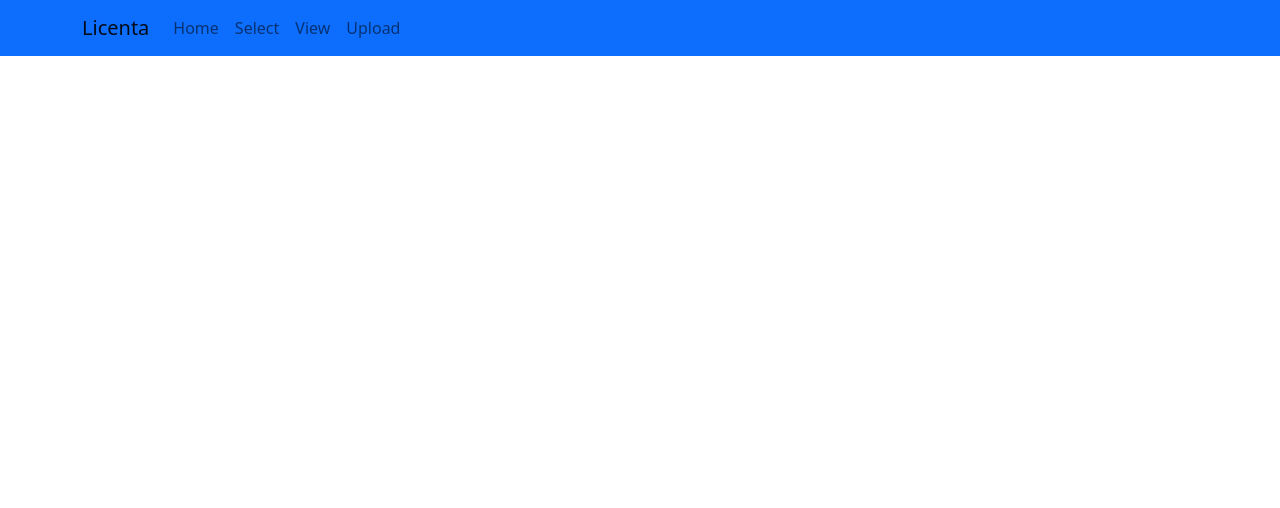
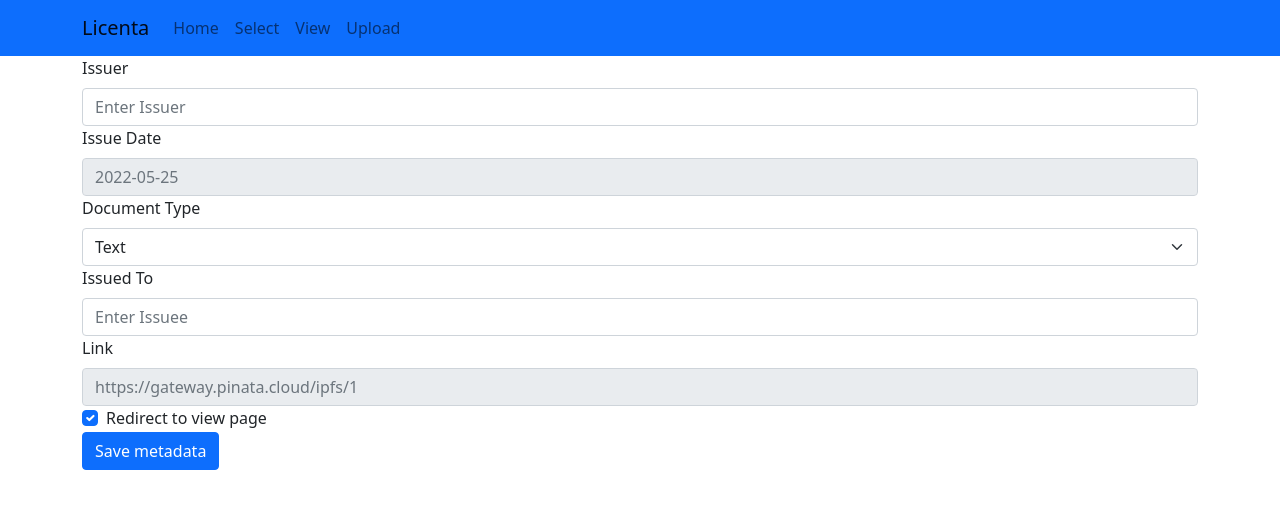
Before and after one commit to adrianmihalcea/licenta, a React (Create React App) app in the folder frontend/: page /save/1 in a window 1280 px wide. Shown: the top 508 px of the page. Built offline with nearby package versions, Linux system fonts and the light colour scheme.

Commit message:
Finalise Upload Form + Start work on Save Metadata Form

```diff
--- a/frontend/src/App.js
+++ b/frontend/src/App.js
@@ -7,7 +7,8 @@ import { Route, Routes } from "react-router-dom";
 import Select from './components/Select';
 import View from './components/View';
 import Upload from './components/Upload';
-import ViewDocument from './components/ViewDocument.jsx';
+import ViewDocument from './components/ViewDocument';
+import Save from './components/Save';
 
 export default class App extends Component {
   render() {
@@ -19,6 +20,7 @@ export default class App extends Component {
           <Route path='/view' element={<View />} />
           <Route path='/view/:id' element={<ViewDocument />} />
           <Route path='/upload' element={<Upload />} />
+          <Route path='/save/:ipfsHash/' element={<Save />} />
           <Route exact path='/' element={<Home />} />
         </Routes>
       </>
--- /dev/null
+++ b/frontend/src/components/Save.jsx
@@ -0,0 +1,81 @@
+import { Container, Form, Button } from "react-bootstrap";
+import { useParams, useNavigate } from 'react-router-dom';
+import React from "react";
+
+const getCurrentDate = () => {
+    return new Date().toISOString().substring(0, 10);
+};
+
+const getPinataLinkFromHash = (hash) => {
+    return 'https://gateway.pinata.cloud/ipfs/' + hash;
+};
+
+const Save = () => {
+    const { ipfsHash } = useParams();
+    const navigate = useNavigate();
+    const [metadata, setMetadata] = React.useState({
+        issuer: "",
+        issueDate: getCurrentDate(),
+        documentType: "Text",
+        issuedTo: "",
+        link: getPinataLinkFromHash(ipfsHash)
+    });
+    const [redirectFlag, setRedirectFlag] = React.useState(true);
+
+    const handleChange = (event) => {
+        event.preventDefault();
+        let fieldName = event.target.name;
+        let fleldVal = event.target.value;
+        setMetadata(prevState => ({...prevState, [fieldName]: fleldVal}));
+    };
+
+    const handleSubmit = (event) => {
+        event.preventDefault();
+        console.log(metadata);
+        console.log(redirectFlag);
+    };
+
+    return (<Container>
+        <Form>
+            <Form.Group>
+                <Form.Label>Issuer</Form.Label>
+                <Form.Control type="text" placeholder="Enter Issuer"
+                    name='issuer' value={metadata.issuer} onChange={handleChange}/>
+            </Form.Group>
+            <Form.Group>
+                <Form.Label>Issue Date</Form.Label>
+                <Form.Control type="text" disabled placeholder={getCurrentDate()}/>
+            </Form.Group>
+            <Form.Group>
+                <Form.Label>Document Type</Form.Label>
+                <Form.Select name='documentType' value={metadata.documentType} onChange={handleChange}>
+                    <option>Text</option>
+                    <option>Image</option>
+                    <option>Pdf</option>
+                    <option>Other</option>
+                </Form.Select>
+            </Form.Group>
+            <Form.Group>
+                <Form.Label>Issued To</Form.Label>
+                <Form.Control type="text" placeholder="Enter Issuee" />
+            </Form.Group>
+            <Form.Group>
+                <Form.Label>Link</Form.Label>
+                <Form.Control type="text" placeholder={getPinataLinkFromHash(ipfsHash)}  disabled />
+            </Form.Group>
+
+            <Form.Group>
+                <Form.Check type="checkbox" label="Redirect to view page" defaultChecked onChange={
+                    (event) => {
+                        setRedirectFlag(event.target.checked);
+                    }
+                }/>
+            </Form.Group>
+            <Button variant="primary" type="submit" onClick={handleSubmit}>
+                Save metadata
+            </Button>
+        </Form>
+    </Container>)
+};
+
+export default Save;
--- a/frontend/src/components/Upload.jsx
+++ b/frontend/src/components/Upload.jsx
@@ -1,10 +1,15 @@
+import axios from 'axios';
 import { useState } from 'react';
-import { Container, Form, Button } from 'react-bootstrap';
+import { Container, Spinner, Button, Card } from 'react-bootstrap';
 import { useNavigate } from 'react-router-dom';
+
+import styles from '../styles/upload.module.css';
 
 const Upload = () =>
 {
     const [file, setFile] = useState('');
+    const [spinnerFlag, setSpinnerFlag] = useState(false);
+    const [ipfsHash, setIpfsHash] = useState('');
     const navigate = useNavigate();
 
     function handleChange(event) {
@@ -12,38 +17,59 @@ const Upload = () =>
         setFile(event.target.files[0]);
     }
 
+    function handleFinalise(event) {
+        event.preventDefault();
+        navigate('/save/' + ipfsHash);
+    }
+
     const submit = (event) => {
         event.preventDefault();
-        navigate('/view/' + 'temp');
+        console.log(file);
+        setSpinnerFlag(true);
+        // navigate('/view/' + 'temp');
+        var formData = new FormData();
+        formData.append("file", file);
+        axios.post('http://localhost:8080/pin', formData, {
+            headers: {
+                'Content-Type': 'multipart/form-data'
+            }
+        }).then((response) => {
+            console.log(response);
+            setSpinnerFlag(false);
+            setIpfsHash(response.data.IpfsHash);
+        }).catch((error) => {
+            console.log(error);
+        });
     }
 
-    return (<Container>
-        <Form>
-        <Form.Label htmlFor="form1">Document ID</Form.Label>
-        <Form.Control
-            type="file"
-            id="form1"
-            aria-describedby="description"
-            value={file}
-            onChange={handleChange}
-        />
-        <Form.Text id="description" muted>
-            Please provide the hash of the document for which you want to view the metadata<br></br>
-        </Form.Text>
-        <Button variant="primary" type="submit" id="button1" onClick={submit}>
-            Click here to submit form
-        </Button>
-    </Form>
-    </Container>
+    if (spinnerFlag) {
+        return (
+        <Container fluid className={styles.container}>
+            <Spinner animation="border" role="status">
+                <span className="visually-hidden">Loading...</span>
+            </Spinner>
+        </Container>
+        );
+    }
 
-        // <div className="App">
-        //     <form>
-        //     <h1>React File Upload</h1>
-        //     <input type="file" onChange={handleChange}/>
-        //     <button type="submit">Upload</button>
-        //     </form>
-        // </div>
-    );
+    if (ipfsHash) {
+        return (<Container>
+            <Card>
+                <Card.Body>ipfsHash: {ipfsHash}</Card.Body>
+                <Button variant="primary" onClick={handleFinalise}>Finalise</Button>
+            </Card>
+        </Container>);
+    }
+
+    return (<Container className={styles.container}>
+        <Card>
+            <Card.Title>React File Upload</Card.Title>
+        <form>
+            <input type="file" onChange={handleChange}/>
+            <Button variant="primary" type="submit" onClick={submit}>Upload</Button>
+        </form>
+        </Card>
+    </Container>);
 }
 
 export default Upload;
--- /dev/null
+++ b/frontend/src/styles/upload.module.css
@@ -0,0 +1,9 @@
+.container {
+    width: 100%;
+    height: 100%;
+    display: flex;
+    flex-direction: column;
+    justify-content: center;
+    align-items: center;
+    height: 100vh;
+}
```
Also changed, not shown: 1 other file (tests, documents, lock files or other folders).
